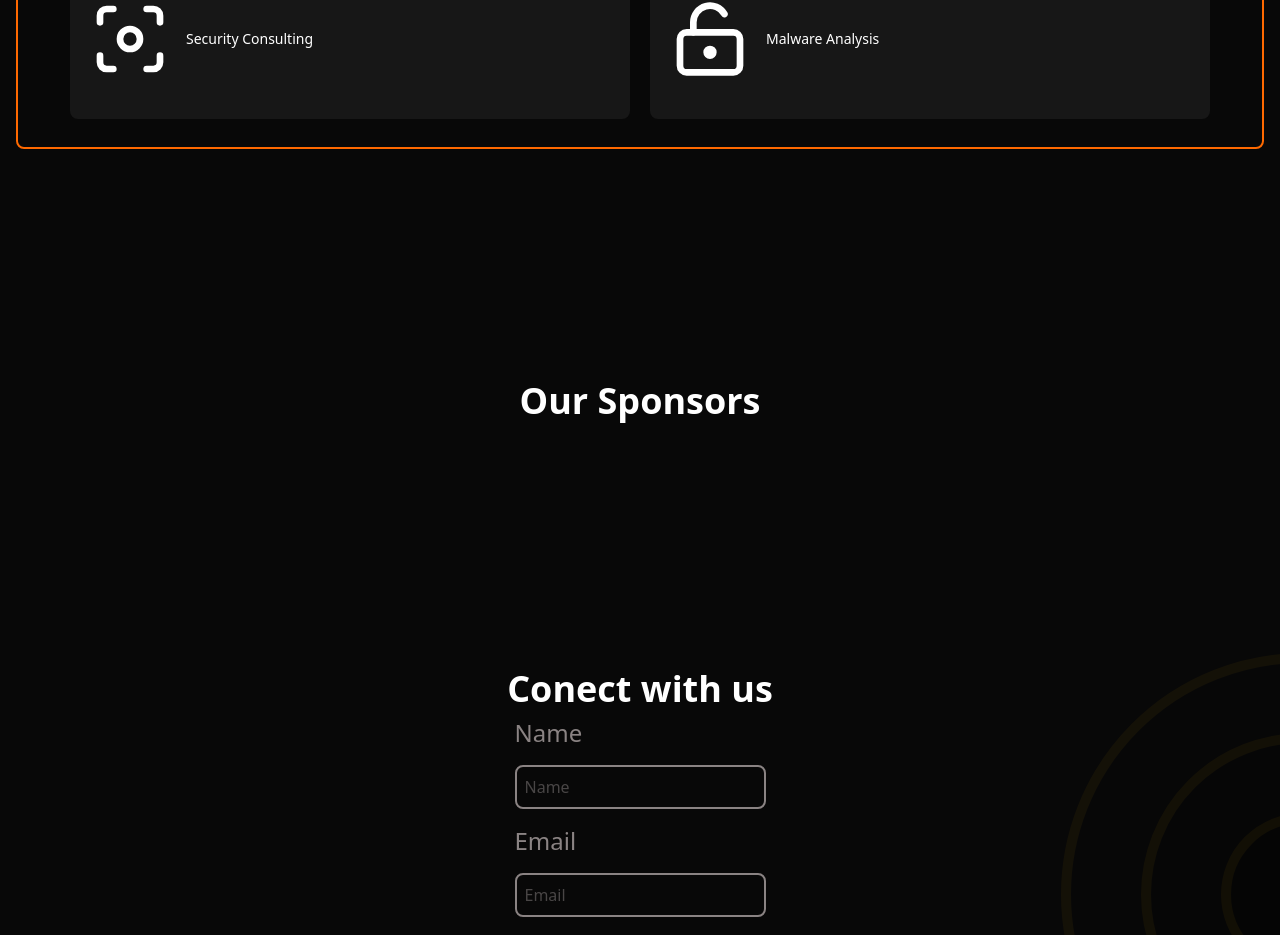
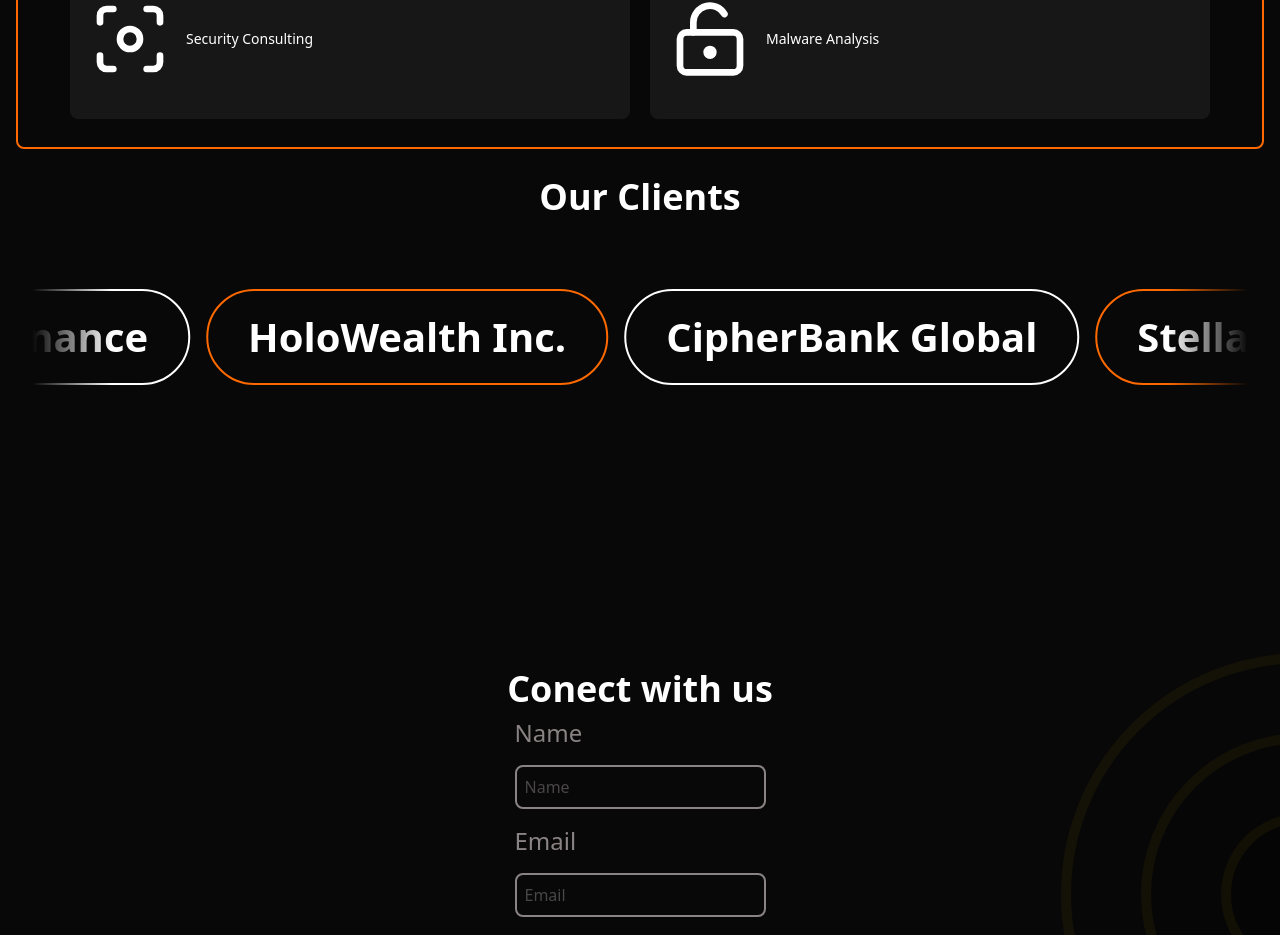
Before and after one commit to guitar6029/cyber-detect, a SvelteKit app: page / in a window 1280 px wide. Shown: the part 1263-2198 px from the top of the page. Built offline with nearby package versions, Linux system fonts and the light colour scheme.

Commit message:
added scroll to Slider

```diff
--- /dev/null
+++ b/src/lib/components/Slider.svelte
@@ -0,0 +1,67 @@
+<script lang="ts">
+	let { list } = $props();
+</script>
+
+<div class="wrapper">
+	<div class="scroll-text fadeout-horizontal">
+		<div class="scroll-text-track">
+			{#each list as litItem, index}
+				<span
+					class={`font-bold ${index % 2 === 0 ? 'border-2 border-orange-500' : 'border-2 border-white'}`}
+					>{litItem}</span
+				>
+			{/each}
+
+			{#each list as litItem, index}
+				<span
+					class={`font-bold ${index % 2 === 0 ? 'border-2 border-orange-500' : 'border-2 border-white'}`}
+					>{litItem}</span
+				>
+			{/each}
+		</div>
+	</div>
+</div>
+
+<style lang="postcss">
+	.fadeout-horizontal {
+		mask-image: linear-gradient(
+			to right,
+			transparent,
+			black 5rem,
+			black calc(100% - 5rem),
+			transparent
+		);
+	}
+
+	.wrapper {
+		padding: 4.5rem 0px;
+		color: white;
+		font-size: 2.5rem;
+	}
+
+	.scroll-text {
+		overflow: hidden;
+		position: relative;
+	}
+
+	.scroll-text-track {
+		display: flex;
+		gap: 1rem;
+		width: max-content;
+		animation: move-text 30s linear infinite;
+	}
+
+	.scroll-text span {
+		border-radius: 50px;
+		padding: 1rem 2.5rem;
+	}
+
+	@keyframes move-text {
+		from {
+			transform: translateX(0);
+		}
+		to {
+			transform: translateX(-50%);
+		}
+	}
+</style>
--- a/src/routes/+page.svelte
+++ b/src/routes/+page.svelte
@@ -1,10 +1,24 @@
 <script lang="ts">
 	import { LockKeyholeOpen, ShieldCheck, Cable, Focus } from 'lucide-svelte';
+	import Slider from '$lib/components/Slider.svelte';
 	let userForm: { name: string; email: string; message: string } = $state({
 		name: '',
 		email: '',
 		message: ''
 	});
+
+	const fintechCompanies: String[] = [
+		'QuantumPay Solutions',
+		'NeuralNet Finance',
+		'HoloWealth Inc.',
+		'CipherBank Global',
+		'StellarFunds Tech',
+		'CrypticLedger Systems',
+		'ZeroGravity Investments',
+		'PrismCash Networks',
+		'AetherCard Technologies',
+		'NanoPay Innovations'
+	];
 
 	const reasons = [
 		{
@@ -71,18 +85,21 @@
 				<div
 					class="group flex flex-row items-center justify-center gap-4 rounded-lg bg-neutral-900 p-5 transition duration-300 ease-in-out hover:bg-neutral-700 sm:w-[100%] lg:h-[10rem] lg:w-[35rem]"
 				>
-					<reason.icon size="5rem" class="text-white group-hover:scale-105 transition duration-300 ease-in" />
+					<reason.icon
+						size="5rem"
+						class="text-white transition duration-300 ease-in group-hover:scale-105"
+					/>
 					<span class="flex-1 text-white sm:text-sm">{reason.name}</span>
 				</div>
 			{/each}
 		</div>
 	</section>
 
-
 	<!-- our sponsors -->
-	 <section class=" relative flex min-h-[30rem] flex-col items-center justify-center gap-2 p-4">
-		<h1 class="text-4xl font-bold text-white">Our Sponsors</h1>
-	 </section>
+	<section class="relative min-h-[30rem] p-4">
+		<h1 class="text-center text-4xl font-bold text-white">Our Clients</h1>
+		<Slider list={fintechCompanies} />
+	</section>
 
 	<!-- form -->
 	<section class=" relative flex min-h-[30rem] flex-col items-center justify-center gap-2 p-4">
```
